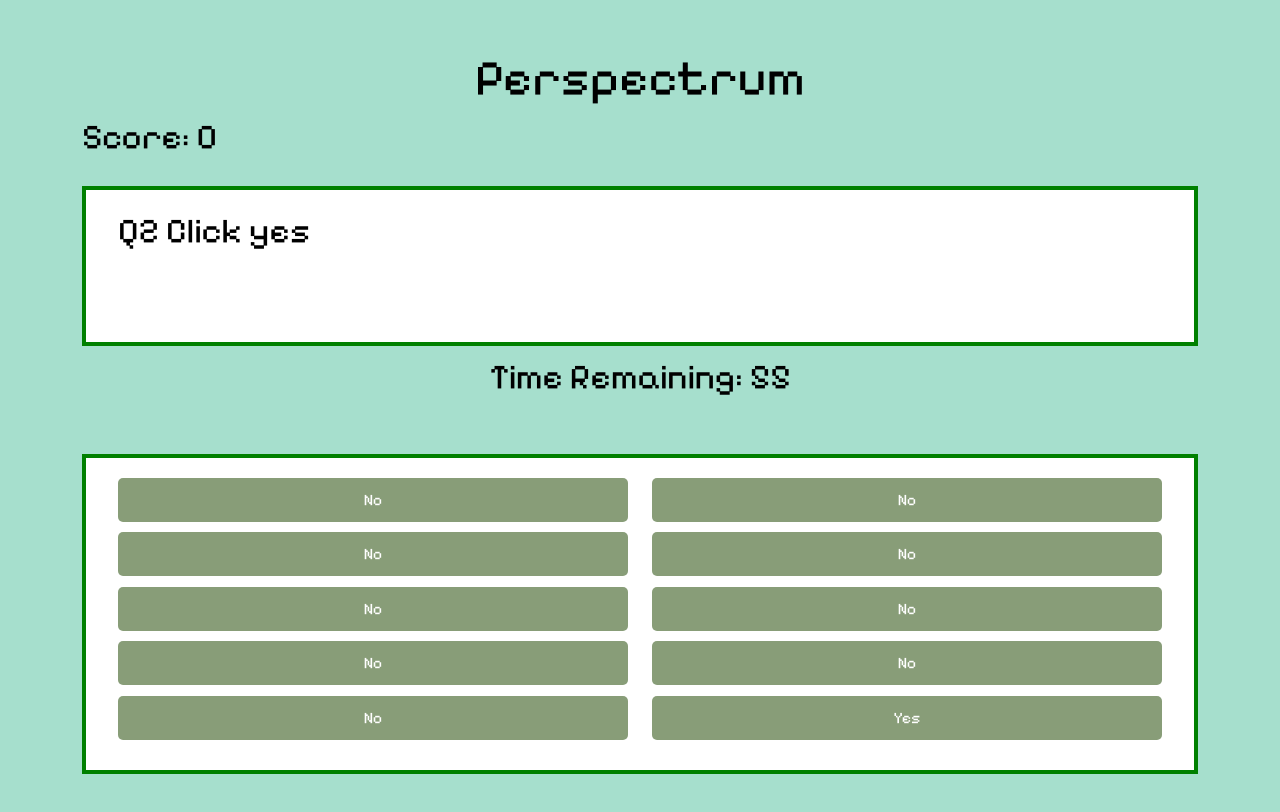
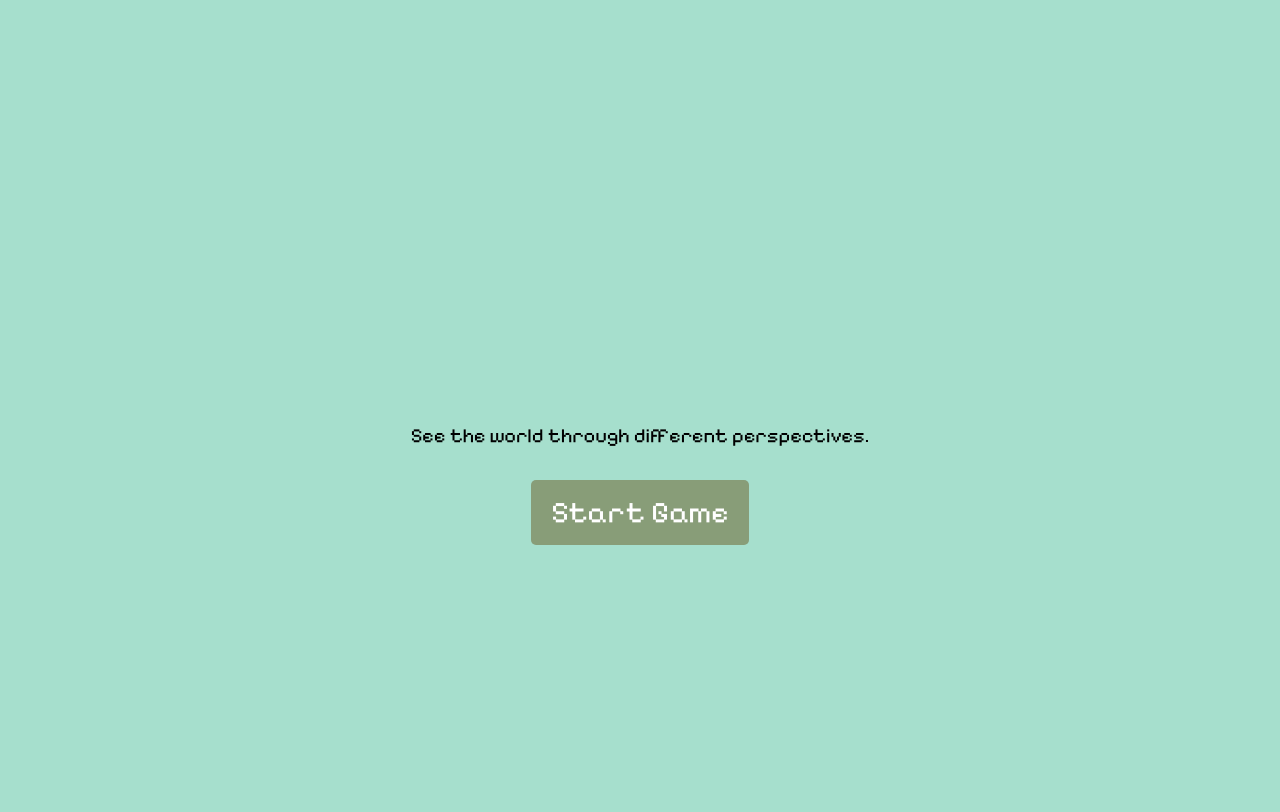
Before and after one commit to davidtopping02/lbg-game-jam-perspectrum, a React (Vite) app: page / in a window 1280 px wide. Shown: the top 812 px of the page. Built offline with nearby package versions, Linux system fonts and the light colour scheme.

Commit message:
add title screen

```diff
--- a/src/App.css
+++ b/src/App.css
@@ -1,128 +1,92 @@
 @import url('https://fonts.googleapis.com/css2?family=Pixelify+Sans&display=swap');
 
 :root {
+  /* Background colors */
+  --bg-color-1: #C888AA;
+  --bg-color-2: #E57E8B;
+  --bg-color-3: #A6DFCD;
 
-  /* background colours */
-  --bg-color-1: #C888AA; /* Updated background color 1 */
-  --bg-color-2: #E57E8B; /* Updated background color 2 */
-  --bg-color-3: #A6DFCD; /* Updated background color 3 */
+  /* Button colors */
+  --btn-color-1: #889D78;
+  --btn-color-2: #D7829A;
+  --btn-color-3: #7A7DD6;
 
-  /* button colours */
-  --btn-color-1: #889D78; /* Updated button color 1 */
-  --btn-color-2: #D7829A; /* Updated button color 2 */
-  --btn-color-3: #7A7DD6; /* Updated button color 3 */
+  /* Font sizes */
+  --font-size-large: 50px;
+  --font-size-medium: 35px;
+  --font-size-small: 30px;
+  --font-size-x-small: 28px;
+  --font-size-xx-small: 25px;
+  --font-size-xxx-small: 20px;
+  --font-size-paragraph: 30px !important;
+}
 
-  --font-size-large: 50px; /* Increased */
-  --font-size-medium: 35px; /* Increased */
-  --font-size-small: 30px; /* Increased */
-  --font-size-x-small: 28px; /* Increased */
-  --font-size-xx-small: 25px; /* Increased */
-  --font-size-xxx-small: 20px; /* Increased */
-  --font-size-paragraph: 18px; /* Increased */
+body, h1, h2, h3, h4, h5, h6, p, a, button {
+  user-select: none;
+  -webkit-user-select: none; /* For Safari */
+  -moz-user-select: none; /* For Firefox */
+  -ms-user-select: none; /* For Internet Explorer/Edge */
+  font-family: 'Pixelify Sans', sans-serif !important;
 }
 
 body {
-  font-family: 'Pixelify Sans', sans-serif !important;
   color: black;
 }
 
-h1, h2, h3, h4, h5, h6 {
-  color: black !important; /* Ensure heading text is black */
+h1, h2, h3, h4, h5, h6, p {
+  color: black !important;
 }
 
-h1 {
-  text-align: center;
-  font-size: var(--font-size-large) !important;
-}
-
-h2 {
-  font-size: var(--font-size-medium) !important;
-}
-
-h3 {
-  font-size: var(--font-size-small) !important;
-}
-
-h4 {
-  font-size: var(--font-size-x-small) !important;
-}
-
-h5 {
-  font-size: var(--font-size-xx-small) !important;
-}
-
-h6 {
-  font-size: var(--font-size-xxx-small) !important;
-}
+h1 { font-size: var(--font-size-large); text-align: center; }
+h2 { font-size: var(--font-size-medium); }
+h3 { font-size: var(--font-size-small); }
+h4 { font-size: var(--font-size-x-small); }
+h5 { font-size: var(--font-size-xx-small); }
+h6 { font-size: var(--font-size-xxx-small); }
 
 p {
-  font-family: 'Pixelify Sans', sans-serif !important;
-  color: black !important; /* Ensure paragraph text is black */
   font-size: var(--font-size-paragraph) !important;
 }
 
 a {
-  color: var(--bg-color-3) !important; /* Updated link color */
+  color: var(--bg-color-3) !important;
   text-decoration: none !important;
 }
 
 a:hover {
-  color: var(--bg-color-2) !important; /* Updated link hover color */
+  color: var(--bg-color-2) !important;
+}
+
+button {
+  font-size: var(--font-size-paragraph) !important;
 }
 
 .btn {
-  background-color: var(--btn-color-1) !important; /* Updated button background color 1 */
+  background-color: var(--btn-color-1) !important;
   color: white !important;
   border: none !important;
   padding: 10px 20px !important;
-  font-size: 1rem !important;
   cursor: pointer !important;
   border-radius: 5px !important;
   transition: background-color 0.3s ease !important;
 }
 
 .btn:hover {
-  background-color: var(--btn-color-2) !important; /* Updated button hover color 2 */
+  background-color: var(--btn-color-2) !important;
 }
 
 /* Background classes */
-.bg-main {
-  background-color: var(--bg-color-1); /* Updated background color 1 */
+.bg-main, .bg-accent, .bg-link, .bg-button, .bg-secondary {
+  background-color: var(--bg-color-1);
 }
 
-.bg-accent {
-  background-color: var(--bg-color-2); /* Updated background color 2 */
-}
+.bg-accent { background-color: var(--bg-color-2); }
+.bg-link { background-color: var(--bg-color-3); }
+.bg-button { background-color: var(--btn-color-1); }
+.bg-secondary { background-color: var(--btn-color-3); }
 
-.bg-link {
-  background-color: var(--bg-color-3); /* Updated background color 3 */
-}
-
-.bg-button {
-  background-color: var(--btn-color-1); /* Updated button background color 1 */
-}
-
-.bg-secondary {
-  background-color: var(--btn-color-3); /* Updated button color 3 */
-}
-
-/* For hover effects */
-.bg-main:hover {
-  background-color: var(--btn-color-1); /* Updated button color 1 */
-}
-
-.bg-accent:hover {
-  background-color: var(--btn-color-2); /* Updated button hover color 2 */
-}
-
-.bg-link:hover {
-  background-color: var(--btn-color-3); /* Updated button color 3 */
-}
-
-.bg-button:hover {
-  background-color: var(--btn-color-2); /* Updated button hover color 2 */
-}
-
-.bg-secondary:hover {
-  background-color: var(--btn-color-3); /* Updated button color 3 */
-}
+.bg-main:hover { background-color: var(--btn-color-1); }
+.bg-accent:hover { background-color: var(--btn-color-2); }
+.bg-link:hover { background-color: var(--btn-color-3); }
+.bg-button:hover { background-color: var(--btn-color-2); }
+.bg-secondary:hover { background-color: var(--btn-color-3); }
--- a/src/Components/Questions/Question2/Question2.jsx
+++ b/src/Components/Questions/Question2/Question2.jsx
@@ -11,9 +11,9 @@ const Question2 = ({ incrementScore, incrementPageNumber }) => {
 
   const renderOptions = () => {
     const options = [];
-    const yesIndex = Math.floor(Math.random() * 10);
+    const yesIndex = Math.floor(Math.random() * 8);
 
-    for (let i = 0; i < 10; i++) {
+    for (let i = 0; i < 8; i++) {
       if (i === yesIndex) {
         options.push(
           <div className="col-6 mb-2" key="yes">
--- /dev/null
+++ b/src/Components/WelcomePage/WelcomePage.jsx
@@ -0,0 +1,81 @@
+import React, { useState, useEffect } from "react";
+import "bootstrap/dist/css/bootstrap.min.css";
+
+const WelcomePage = ({ incrementPageNumber }) => {
+  const [title, setTitle] = useState("");
+  const fullTitle = "Welcome to Perspectrum";
+  const [fadeOut, setFadeOut] = useState(false);
+  const [typing, setTyping] = useState(true);
+  const [subtitleIndex, setSubtitleIndex] = useState(0);
+
+  const subtitles = [
+    "Educating about neurodiversity through inclusion.",
+    "See the world through different perspectives.",
+    "Challenge your perception, embrace diversity.",
+  ];
+
+  useEffect(() => {
+    if (typing) {
+      let i = 0;
+      const typeInterval = setInterval(() => {
+        setTitle(fullTitle.slice(0, i + 1));
+        i++;
+        if (i > fullTitle.length) {
+          clearInterval(typeInterval);
+          setTimeout(() => setFadeOut(true), 2000); // Pause before fade out
+        }
+      }, 100);
+      return () => clearInterval(typeInterval);
+    }
+  }, [typing]);
+
+  useEffect(() => {
+    if (fadeOut) {
+      setTimeout(() => {
+        setFadeOut(false);
+        setTitle(" ".repeat(fullTitle.length)); // Keep space for text
+        setTyping(false);
+        setTimeout(() => setTyping(true), 1000); // Restart typing after fade
+      }, 1000);
+    }
+  }, [fadeOut]);
+
+  useEffect(() => {
+    const subtitleInterval = setInterval(() => {
+      setSubtitleIndex((prevIndex) => (prevIndex + 1) % subtitles.length);
+    }, 3000);
+    return () => clearInterval(subtitleInterval);
+  }, []);
+
+  return (
+    <div className="container text-center d-flex flex-column justify-content-center align-items-center vh-100">
+      <h1
+        className={`display-3 fw-bold ${fadeOut ? "fade-out" : "fade-in"}`}
+        style={{ minHeight: "1em" }}
+      >
+        {title}
+      </h1>
+      <h2 className="lead">{subtitles[subtitleIndex]}</h2>
+      <button
+        className="btn btn-primary btn-lg mt-4"
+        onClick={incrementPageNumber}
+      >
+        Start Game
+      </button>
+      <style>
+        {`
+          .fade-in {
+            opacity: 1;
+            transition: opacity 1s ease-in;
+          }
+          .fade-out {
+            opacity: 0;
+            transition: opacity 1s ease-out;
+          }
+        `}
+      </style>
+    </div>
+  );
+};
+
+export default WelcomePage;
--- a/src/Pages/Home/Home.jsx
+++ b/src/Pages/Home/Home.jsx
@@ -2,6 +2,7 @@ import React, { useState, useEffect } from "react";
 import DefaultComponent from "../../Components/Default/Default";
 import "bootstrap/dist/css/bootstrap.min.css";
 
+import WelcomePage from "../../Components/WelcomePage/WelcomePage";
 import Question1 from "../../Components/Questions/Question1/Question1";
 import Question2 from "../../Components/Questions/Question2/Question2";
 import Question3 from "../../Components/Questions/Question3/Question3";
@@ -11,7 +12,7 @@ import Question6 from "../../Components/Questions/Question6/Question6";
 import Question7 from "../../Components/Questions/Question7/Question7";
 
 const Home = () => {
-  const [pageNumber, setPageNumber] = useState(1);
+  const [pageNumber, setPageNumber] = useState(0);
   const [score, setScore] = useState(0);
 
   const bgColors = [
@@ -40,6 +41,8 @@ const Home = () => {
 
   const pickCorrectPage = (pageId) => {
     switch (pageId) {
+      case 0:
+        return <WelcomePage incrementPageNumber={incrementPageNumber} />;
       case 1:
         return (
           <Question2
@@ -105,8 +108,8 @@ const Home = () => {
     <div className="container">
       <div className="row mt-5">
         <div className="col">
-          <h1>Perspectrum</h1>
-          <h2>Score: {score}</h2> {/* Display score */}
+          {pageNumber !== 0 && <h1>Perspectrum</h1>}
+          {pageNumber !== 0 && <h2>Score: {score}</h2>}{" "}
         </div>
       </div>
       <div className="row">
```
Also changed, not shown: src/Components/WelcomePage/WelcomePage.css (added). Lines whose indentation alone changed are shown as unchanged.
